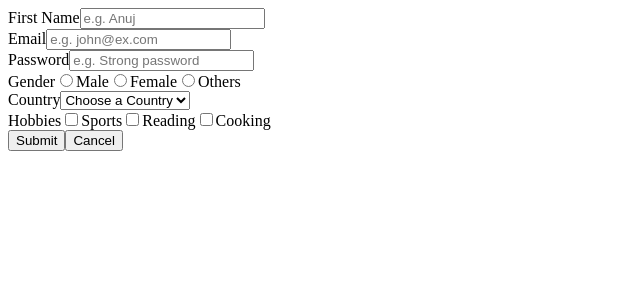
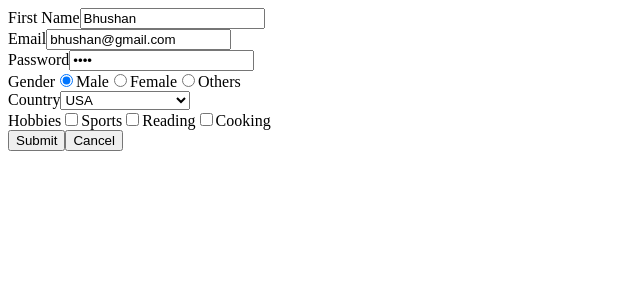
Before and after one commit to bhushanpatil23/Advanced_Forms_And_Input_Validation_In_React, a React (Vite) app: page / in a window 1280 px wide. Shown: the top 300 px of the page, without its empty margins (0-640 px from the left). Built offline with nearby package versions, Linux system fonts and the light colour scheme.

Commit message:
The useActionStateHook

```diff
--- a/src/introductionToForms/IntroForm.jsx
+++ b/src/introductionToForms/IntroForm.jsx
@@ -1,13 +1,32 @@
-import React from "react";
+import React, { useActionState } from "react";
 
 const IntroForm = () => {
-    function formSubmitted(formData) {
+
+    const initState = {
+        firstName : "Bhushan",
+        email : "bhushan@gmail.com",
+        password : "1234",
+        gender : 'male',
+        country : 'usa',
+        hobbies : ["sports"]
+    }
+
+    const [state, action, isPending] = useActionState(formSubmitted,initState);
+
+    async function formSubmitted(prevData, formData) {
+        console.log(prevData,Object.fromEntries(formData));
+        console.log("Submitting....");
+
+        await new Promise((resolve) => setTimeout(resolve,4000));
+
         let data = Object.fromEntries(formData);
         const allHobbies = formData.getAll("hobbies");
 
         data = {...data, hobbies: allHobbies}
 
-        console.log(data);
+        console.log("Submitted Successfully", data);
+
+        return {};
     }
 
     function handleInputUpdate(e) {
@@ -16,13 +35,14 @@ const IntroForm = () => {
     }
 
     return (
-        <form action={formSubmitted}>
+        <form action={action}>
             <label>
                 First Name
                 <input
                     type="text"
                     name="firstName"
-                    placeholder="e.g. Anuj"
+                    placeholder="e.g. Bhushan"
+                    defaultValue={state.firstName}
                     onChange={handleInputUpdate}
                 />
             </label>
@@ -32,6 +52,7 @@ const IntroForm = () => {
                 <input
                     type="email"
                     name="email"
+                    defaultValue={state.email}
                     placeholder="e.g. john@ex.com"
                 />
             </label>
@@ -42,6 +63,7 @@ const IntroForm = () => {
                 <input
                     type="password"
                     name="password"
+                    defaultValue={state.password}
                     placeholder="e.g. Strong password"
                 />
             </label>
@@ -50,15 +72,27 @@ const IntroForm = () => {
             <label>
                 Gender
                 <label>
-                    <input type="radio" value="male" name="gender" />
+                    <input
+                        type="radio"
+                        value="male"
+                        name="gender"
+                        defaultChecked={"male" ===  state.gender}/>
                     Male
                 </label>
                 <label>
-                    <input type="radio" value="female" name="gender" />
+                    <input
+                        type="radio"
+                        value="female"
+                        name="gender"
+                        defaultChecked={"female" ===  state.gender} />
                     Female
                 </label>
                 <label>
-                    <input type="radio" value="others" name="gender" />
+                    <input
+                        type="radio"
+                        value="others"
+                        name="gender"
+                        defaultChecked={"others" ===  state.gender}/>
                     Others
                 </label>
             </label>
@@ -66,7 +100,7 @@ const IntroForm = () => {
             <br />
             <label>
                 Country
-                <select name="country">
+                <select name="country" defaultValue={state.country}>
                     <option value="">Choose a Country</option>
                     <option value="india">India</option>
                     <option value="usa">USA</option>
@@ -78,21 +112,36 @@ const IntroForm = () => {
             <label>
                 Hobbies
                 <label>
-                    <input type="checkbox" name="hobbies" value="sports" />
+                    <input
+                        type="checkbox"
+                        name="hobbies"
+                        value="sports"
+                        defaultValue={state.hobbies?.includes("sports")}
+                    />
                     Sports
                 </label>
                 <label>
-                    <input type="checkbox" name="hobbies" value="reading" />
+                    <input
+                        type="checkbox"
+                        name="hobbies"
+                        value="reading"
+                        defaultValue={state.hobbies?.includes("reading")}
+                    />
                     Reading
                 </label>
                 <label>
-                    <input type="checkbox" name="hobbies" value="cooking" />
+                    <input
+                        type="checkbox"
+                        name="hobbies"
+                        value="cooking"
+                        defaultValue={state.hobbies?.includes("cooking")}
+                    />
                     Cooking
                 </label>
             </label>
 
             <br />
-            <button type="submit">Submit</button>
+            <button disabled={isPending} type="submit">Submit</button>
             <button type="button">Cancel</button>
         </form>
     );
```
